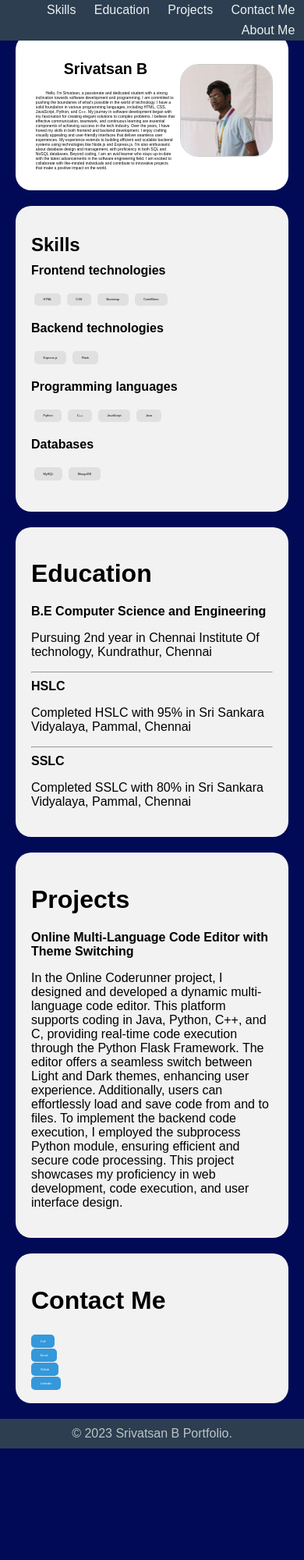
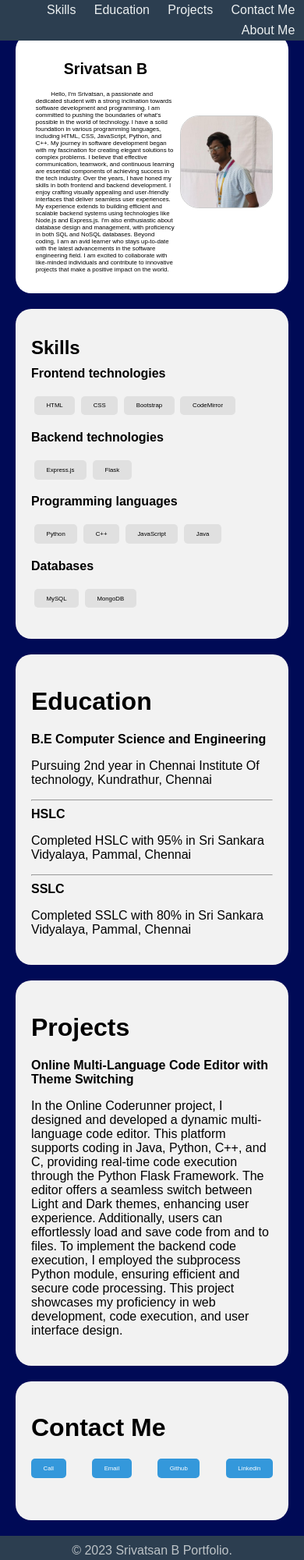
Before and after one commit to Srivatsanb123/Portfolio, a plain HTML site: page index.html in a window 390 px wide. Shown: the top 2000 px of the page at 78% size. Before the commit the page ends 1857 px from the top, so only its background shows below. Drawn offline with Linux system fonts and the light colour scheme.

Commit message:
Updated CSS

```diff
--- a/style.css
+++ b/style.css
@@ -94,7 +94,7 @@ main {
 
 #skills li {
     margin: 1vw;
-    font-size: 0.8vw;
+    font-size: 1vw;
     padding: 1vw 2vw;
     background-color: #e0e0e0;
     border-radius: 5px;
@@ -117,7 +117,7 @@ main {
 }
 
 #contact-flex a {
-    font-size: 0.8vw;
+    font-size: 1vw;
     padding: 1vw 2vw;
     background-color: #3498db;
     text-align: center;
@@ -134,13 +134,21 @@ footer {
 }
 
 @media screen and (max-width: 768px) {
+    #summary{
+        font-size: 2vw;
+    }
     #skills li {
-        font-size: 1vw;
-        padding: 1.5vw 3vw;
+        font-size: 2vw;
+        padding: 2vw 4vw;
     }
-
+    #contact-flex {
+        display: flex;
+        flex-direction:row;
+        justify-content: space-between;
+        min-height: 15vw;
+    }
     #contact-flex a {
-        font-size: 1vw;
-        padding: 1.5vw 3vw;
+        font-size: 2vw;
+        padding: 2vw 4vw;
     }
 }
```
